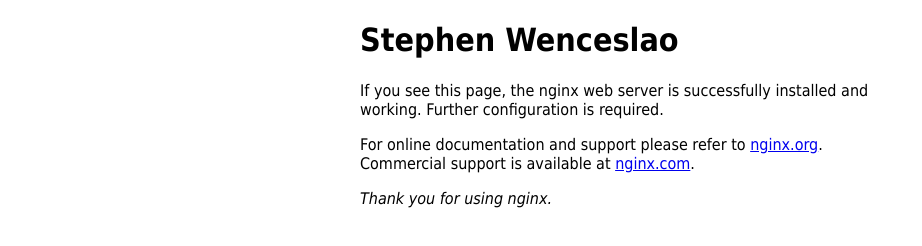
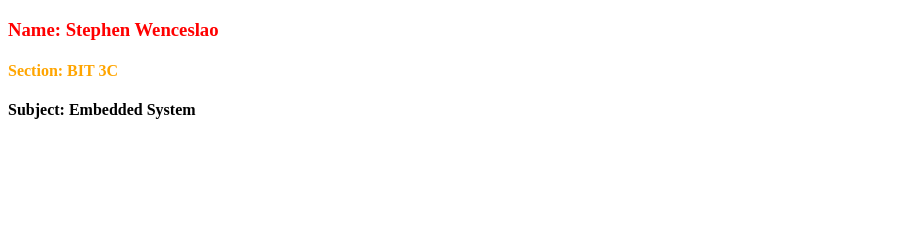
Before and after one commit to ctustephen/html2, a plain HTML site: page index.html in a window 1280 px wide. Shown: the whole page, without its empty margins (0-922 px from the left). Drawn offline with Linux system fonts and the light colour scheme.

Commit message:
Update html file for my basic profile.

```diff
--- a/index.html
+++ b/index.html
@@ -1,23 +1,18 @@
 <!DOCTYPE html>
 <html>
 <head>
-<title>Welcome to nginx!</title>
-<style>
-html { color-scheme: light dark; }
-body { width: 35em; margin: 0 auto;
-font-family: Tahoma, Verdana, Arial, sans-serif; }
-</style>
+ <title>My Profile</title>
+ <style>
+     h3 {
+         color:red;
+     }
+ </style>
 </head>
 <body>
-<h1>Stephen Wenceslao</h1>
-<p>If you see this page, the nginx web server is successfully installed and
-working. Further configuration is required.</p>
+<h3>Name: Stephen Wenceslao</h3>
 
-<p>For online documentation and support please refer to
-<a href="http://nginx.org/">nginx.org</a>.<br/>
-Commercial support is available at
-<a href="http://nginx.com/">nginx.com</a>.</p>
+<h4 style="color:orange;">Section: BIT 3C</h4>
 
-<p><em>Thank you for using nginx.</em></p>
-</body>
+<h4>Subject: Embedded System</h4>
+</body
 </html>
```
